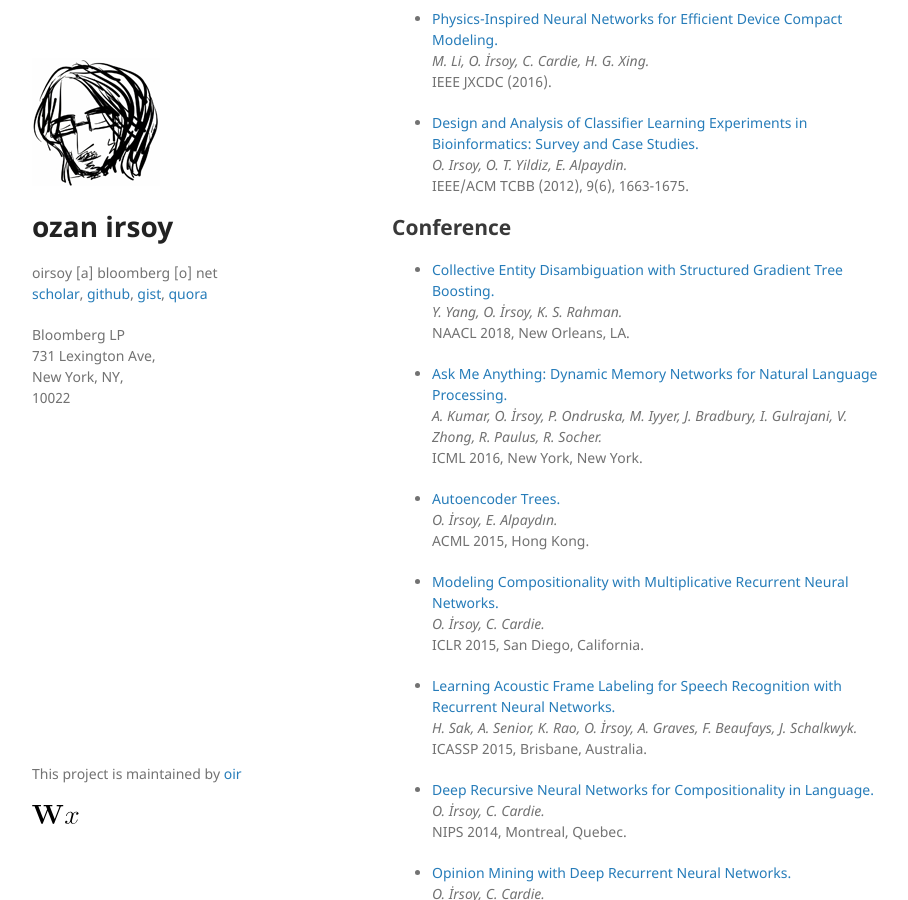
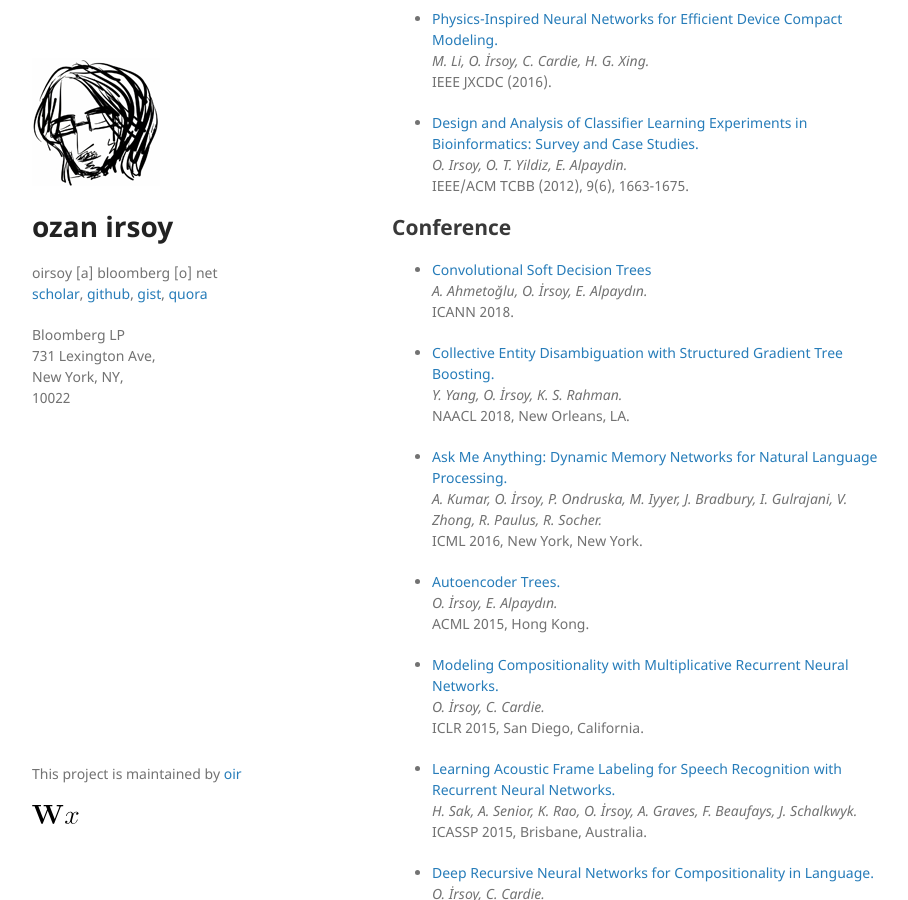
Before and after one commit to oir/webpage, a Jekyll site: the page built from index.md, in a window 1280 px wide and 900 px high, scrolled down 684 px. Shown: the whole window, without its empty margins (178-1086 px from the left). Built offline with Jekyll 4.4.1, drawn with Linux system fonts in a browser that asks for light colours.

Commit message:
Update index.md

```diff
--- a/index.md
+++ b/index.md
@@ -44,6 +44,10 @@ on decision trees, neural networks, and some other ML stuff.
    IEEE/ACM TCBB (2012), 9(6), 1663-1675.
 
 ## [](#header-2)Conference
+
+- [Convolutional Soft Decision Trees](https://www.cmpe.boun.edu.tr/~ethem/files/papers/Alper-icann18.pdf)
+  _A. Ahmetoğlu, O. İrsoy, E. Alpaydın._
+  ICANN 2018.
 
 - [Collective Entity Disambiguation with Structured Gradient Tree Boosting.](https://arxiv.org/abs/1802.10229)
    _Y. Yang, O. İrsoy, K. S. Rahman._
```
